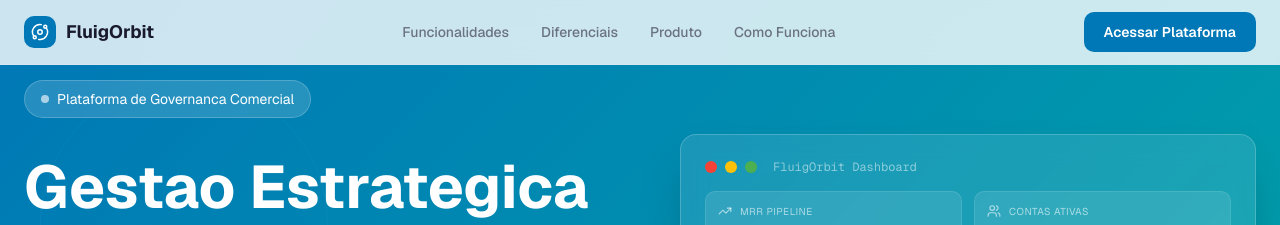
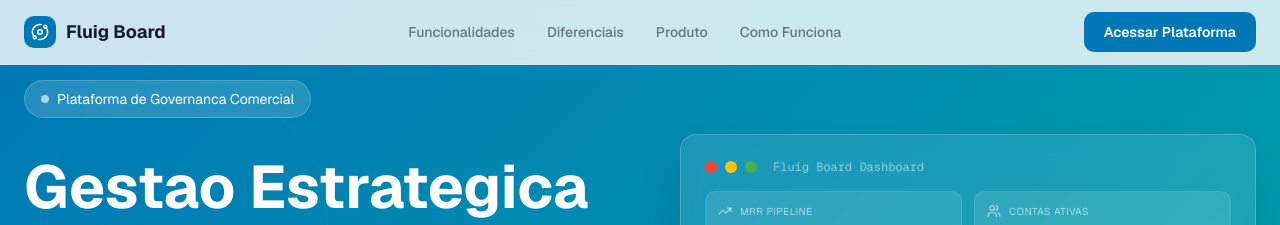
Before and after one commit to ferpgshy/fluig-board, a Next.js app: page / in a window 1280 px wide. Shown: the top 225 px of the page. Built offline with nearby package versions, Linux system fonts and the light colour scheme.

Commit message:
feat: update layout metadata and rename FluigOrbit to Fluig Board\n\nApply parallel changes and correct footer email to contato@fluigboard.com.br.

```diff
--- a/app/layout.tsx
+++ b/app/layout.tsx
@@ -7,7 +7,7 @@ const _geist = Geist({ subsets: ["latin"] });
 const _geistMono = Geist_Mono({ subsets: ["latin"] });
 
 export const metadata: Metadata = {
-  title: 'Fluig CRM - Gestão Comercial Inteligente',
+  title: 'Fluig Board - Gestão Comercial Inteligente',
   description: 'Plataforma de gestão comercial com pipeline, assessment e relatórios corporativos.',
   generator: 'v0.app',
   icons: {
--- a/components/landing/cta.tsx
+++ b/components/landing/cta.tsx
@@ -15,7 +15,7 @@ export function CtaSection() {
           Pronto para transformar sua gestao comercial?
         </h2>
         <p className="text-lg text-white/80 mb-10 max-w-2xl mx-auto text-pretty">
-          Agende uma demonstracao personalizada e descubra como o FluigOrbit pode elevar a maturidade da sua operacao comercial com inteligencia e governanca.
+          Agende uma demonstracao personalizada e descubra como o Fluig Board pode elevar a maturidade da sua operacao comercial com inteligencia e governanca.
         </p>
         <Link
           href="/app"
--- a/components/landing/footer.tsx
+++ b/components/landing/footer.tsx
@@ -33,13 +33,13 @@ export function FooterSection() {
               <div className="flex items-center justify-center w-9 h-9 rounded-lg bg-[#0077b6]">
                 <Orbit className="w-5 h-5 text-white" />
               </div>
-              <span className="text-xl font-bold text-white">FluigOrbit</span>
+              <span className="text-xl font-bold text-white">Fluig Board</span>
             </div>
             <p className="text-sm text-white/60 leading-relaxed max-w-sm mb-6">
               Plataforma estrategica de gestao de contas, pipeline inteligente, roteiro consultivo e relatorios executivos para equipes comerciais de alta performance.
             </p>
             <div className="flex items-center gap-2 text-sm text-white/40">
-              <span>contato@fluigorbit.com.br</span>
+              <span>contato@fluigboard.com.br</span>
             </div>
           </div>
 
@@ -68,7 +68,7 @@ export function FooterSection() {
       <div className="border-t border-white/10">
         <div className="max-w-7xl mx-auto px-6 py-5 flex flex-col sm:flex-row items-center justify-between gap-3">
           <p className="text-xs text-white/40">
-            {"2025 FluigOrbit. Todos os direitos reservados."}
+            {"2025 Fluig Board. Todos os direitos reservados."}
           </p>
           <div className="flex items-center gap-6">
             <Link href="#" className="text-xs text-white/40 hover:text-white/70 transition-colors">
--- a/components/landing/hero.tsx
+++ b/components/landing/hero.tsx
@@ -54,7 +54,7 @@ export function HeroSection() {
                 <div className="w-3 h-3 rounded-full bg-[#f44336]" />
                 <div className="w-3 h-3 rounded-full bg-[#ffc107]" />
                 <div className="w-3 h-3 rounded-full bg-[#4caf50]" />
-                <span className="ml-2 text-xs text-white/50 font-mono">FluigOrbit Dashboard</span>
+                <span className="ml-2 text-xs text-white/50 font-mono">Fluig Board Dashboard</span>
               </div>
 
               {/* Mock KPI Row */}
--- a/components/landing/navbar.tsx
+++ b/components/landing/navbar.tsx
@@ -23,7 +23,7 @@ export function Navbar() {
             <div className="flex items-center justify-center w-8 h-8 rounded-lg bg-[#0077b6]">
               <Orbit className="w-4.5 h-4.5 text-white" />
             </div>
-            <span className="text-lg font-bold text-foreground">FluigOrbit</span>
+            <span className="text-lg font-bold text-foreground">Fluig Board</span>
           </Link>
 
           {/* Desktop links */}
```
